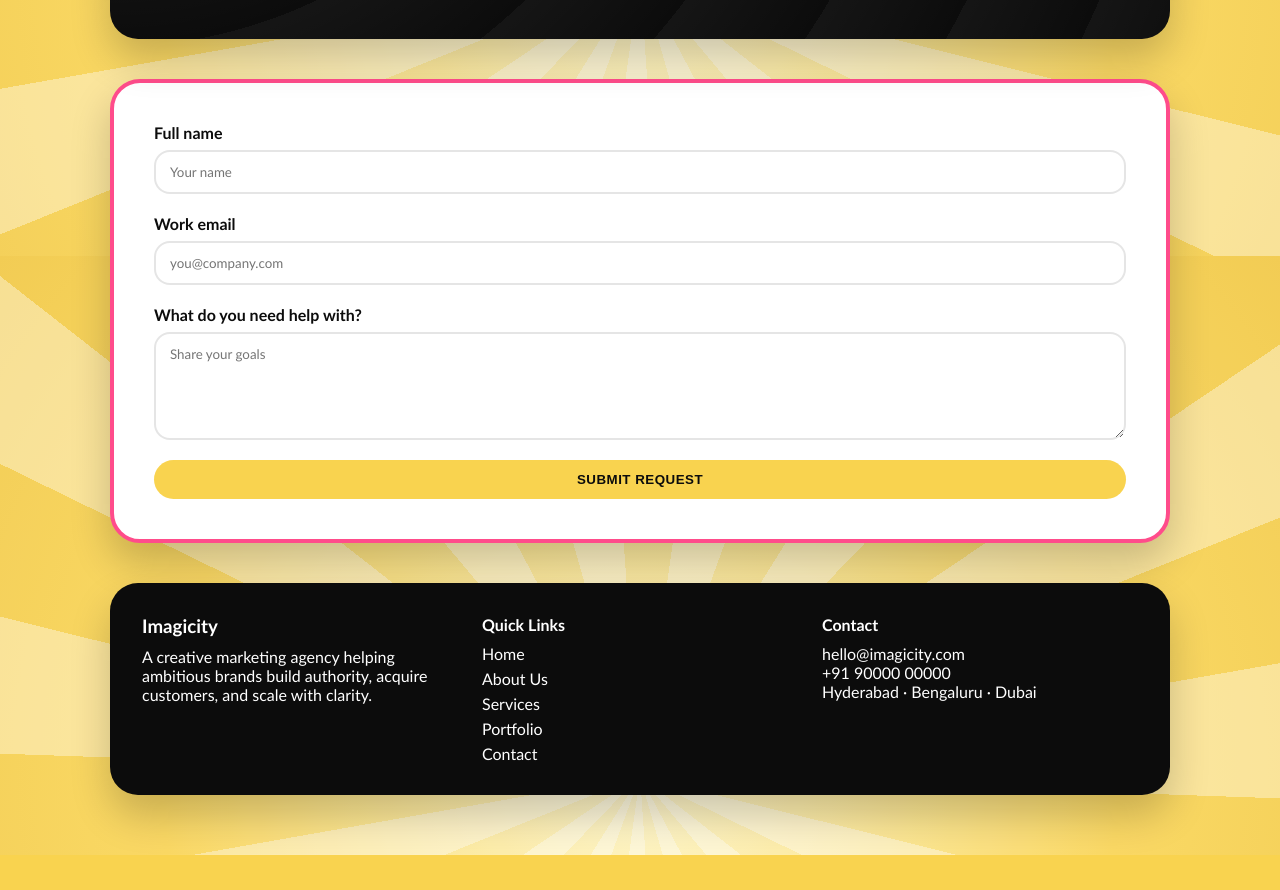
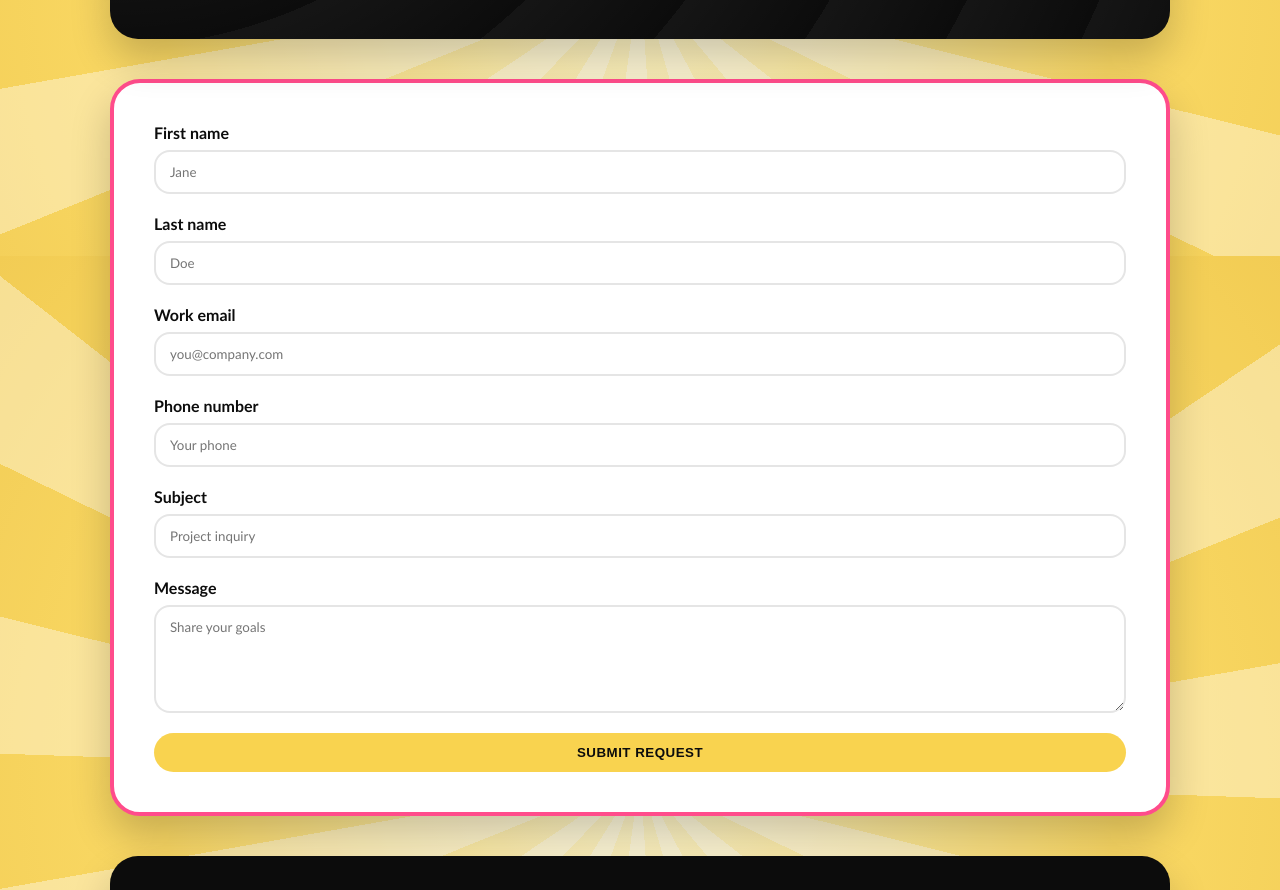
Before and after one commit to imagicity-stack/imagweb, a Next.js app: page /contact in a window 1280 px wide. Shown: the part 544-1434 px from the top of the page. Before the commit the page ends 1399 px from the top, so only its background shows below. Built offline with nearby package versions, Linux system fonts and the light colour scheme.

Commit message:
Add server email contact form handling

```diff
--- /dev/null
+++ b/lib/mailer.js
@@ -0,0 +1,64 @@
+import nodemailer from "nodemailer";
+
+/*
+Required env vars: SMTP_HOST SMTP_PORT SMTP_USER SMTP_PASS MAIL_TO.
+Vercel needs redeploy after env changes.
+*/
+
+const sanitize = (value) => {
+  if (!value) {
+    return "";
+  }
+  return String(value)
+    .replace(/&/g, "&amp;")
+    .replace(/</g, "&lt;")
+    .replace(/>/g, "&gt;")
+    .replace(/\"/g, "&quot;")
+    .replace(/'/g, "&#39;");
+};
+
+export const sendContactMail = async ({
+  name,
+  email,
+  phone,
+  subject,
+  message,
+  sourceUrl
+}) => {
+  const transporter = nodemailer.createTransport({
+    host: process.env.SMTP_HOST,
+    port: Number(process.env.SMTP_PORT || 587),
+    secure: false,
+    auth: {
+      user: process.env.SMTP_USER,
+      pass: process.env.SMTP_PASS
+    }
+  });
+
+  const safeName = sanitize(name);
+  const safeEmail = sanitize(email);
+  const safePhone = sanitize(phone);
+  const safeSubject = sanitize(subject);
+  const safeMessage = sanitize(message).replace(/\n/g, "<br />");
+  const safeSourceUrl = sanitize(sourceUrl);
+
+  const html = `
+    <div>
+      <h2>New Contact Form Submission</h2>
+      <p><strong>Name:</strong> ${safeName}</p>
+      <p><strong>Email:</strong> ${safeEmail}</p>
+      <p><strong>Phone:</strong> ${safePhone}</p>
+      <p><strong>Subject:</strong> ${safeSubject}</p>
+      <p><strong>Message:</strong><br />${safeMessage}</p>
+      ${safeSourceUrl ? `<p><strong>Source:</strong> ${safeSourceUrl}</p>` : ""}
+    </div>
+  `;
+
+  await transporter.sendMail({
+    from: `IMAGICITY Website <${process.env.SMTP_USER}>`,
+    to: process.env.MAIL_TO,
+    subject: "New Contact Form Submission | IMAGICITY",
+    replyTo: safeEmail,
+    html
+  });
+};
--- a/package.json
+++ b/package.json
@@ -9,6 +9,7 @@
   },
   "dependencies": {
     "next": "14.2.5",
+    "nodemailer": "^7.0.12",
     "react": "18.3.1",
     "react-dom": "18.3.1"
   }
--- /dev/null
+++ b/pages/api/contact.js
@@ -0,0 +1,85 @@
+import { sendContactMail } from "../../lib/mailer";
+
+const requestLog = new Map();
+const oneHourMs = 60 * 60 * 1000;
+const maxRequests = 5;
+
+const getClientIp = (req) => {
+  const forwardHeader = `x${String.fromCharCode(45)}forwarded${String.fromCharCode(45)}for`;
+  const forwarded = req.headers[forwardHeader];
+  if (forwarded) {
+    return String(forwarded).split(",")[0].trim();
+  }
+  return req.socket?.remoteAddress || "unknown";
+};
+
+const validatePayload = (payload) => {
+  const errors = {};
+  if (!payload.name) {
+    errors.name = "Name is required.";
+  }
+  if (!payload.email) {
+    errors.email = "Email is required.";
+  }
+  if (!payload.phone) {
+    errors.phone = "Phone number is required.";
+  }
+  if (!payload.subject) {
+    errors.subject = "Subject is required.";
+  }
+  if (!payload.message) {
+    errors.message = "Message is required.";
+  }
+  return errors;
+};
+
+const isRateLimited = (ip) => {
+  const now = Date.now();
+  const entries = requestLog.get(ip) || [];
+  const recentEntries = entries.filter((timestamp) => now - timestamp < oneHourMs);
+  requestLog.set(ip, recentEntries);
+  if (recentEntries.length >= maxRequests) {
+    return true;
+  }
+  recentEntries.push(now);
+  requestLog.set(ip, recentEntries);
+  return false;
+};
+
+export default async function handler(req, res) {
+  if (req.method !== "POST") {
+    res.setHeader("Allow", ["POST"]);
+    return res.status(405).json({ ok: false, message: "Method not allowed." });
+  }
+
+  if (isRateLimited(getClientIp(req))) {
+    return res.status(429).json({ ok: false, message: "Rate limit exceeded." });
+  }
+
+  const { name, email, phone, subject, message } = req.body || {};
+  const errors = validatePayload({
+    name: name?.trim(),
+    email: email?.trim(),
+    phone: phone?.trim(),
+    subject: subject?.trim(),
+    message: message?.trim()
+  });
+
+  if (Object.keys(errors).length > 0) {
+    return res.status(400).json({ ok: false, errors });
+  }
+
+  try {
+    await sendContactMail({
+      name: name.trim(),
+      email: email.trim(),
+      phone: phone.trim(),
+      subject: subject.trim(),
+      message: message.trim(),
+      sourceUrl: req.headers.referer || ""
+    });
+    return res.status(200).json({ ok: true });
+  } catch (error) {
+    return res.status(500).json({ ok: false, message: "Server error." });
+  }
+}
--- a/pages/contact.js
+++ b/pages/contact.js
@@ -1,6 +1,77 @@
+import { useState } from "react";
+
 import Layout from "../components/Layout";
 
 export default function ContactPage() {
+  const [formState, setFormState] = useState({
+    firstName: "",
+    lastName: "",
+    email: "",
+    phone: "",
+    subject: "",
+    message: ""
+  });
+  const [status, setStatus] = useState({
+    state: "idle",
+    message: ""
+  });
+
+  const handleChange = (event) => {
+    const { name, value } = event.target;
+    setFormState((prev) => ({ ...prev, [name]: value }));
+  };
+
+  const handleSubmit = async (event) => {
+    event.preventDefault();
+    setStatus({ state: "loading", message: "" });
+
+    const payload = {
+      name: `${formState.firstName} ${formState.lastName}`.trim(),
+      email: formState.email.trim(),
+      phone: formState.phone.trim(),
+      subject: formState.subject.trim(),
+      message: formState.message.trim()
+    };
+
+    const contentTypeHeader = `Content${String.fromCharCode(45)}Type`;
+    try {
+      const response = await fetch("/api/contact", {
+        method: "POST",
+        headers: {
+          [contentTypeHeader]: "application/json"
+        },
+        body: JSON.stringify(payload)
+      });
+
+      if (!response.ok) {
+        const data = await response.json().catch(() => ({}));
+        setStatus({
+          state: "error",
+          message: data.message || "Something went wrong. Please try again soon."
+        });
+        return;
+      }
+
+      setStatus({
+        state: "success",
+        message: "Thanks for reaching out. We will respond soon."
+      });
+      setFormState({
+        firstName: "",
+        lastName: "",
+        email: "",
+        phone: "",
+        subject: "",
+        message: ""
+      });
+    } catch (error) {
+      setStatus({
+        state: "error",
+        message: "Something went wrong. Please try again soon."
+      });
+    }
+  };
+
   return (
     <Layout>
       <section className="hero compact">
@@ -29,21 +100,80 @@ export default function ContactPage() {
       </section>
 
       <section className="section-card">
-        <form className="contact-form">
+        <form className="contact-form" onSubmit={handleSubmit}>
           <label>
-            Full name
-            <input type="text" placeholder="Your name" />
+            First name
+            <input
+              type="text"
+              name="firstName"
+              placeholder="Jane"
+              value={formState.firstName}
+              onChange={handleChange}
+              required
+            />
+          </label>
+          <label>
+            Last name
+            <input
+              type="text"
+              name="lastName"
+              placeholder="Doe"
+              value={formState.lastName}
+              onChange={handleChange}
+              required
+            />
           </label>
           <label>
             Work email
-            <input type="email" placeholder="you@company.com" />
+            <input
+              type="email"
+              name="email"
+              placeholder="you@company.com"
+              value={formState.email}
+              onChange={handleChange}
+              required
+            />
           </label>
           <label>
-            What do you need help with?
-            <textarea rows="5" placeholder="Share your goals" />
+            Phone number
+            <input
+              type="tel"
+              name="phone"
+              placeholder="Your phone"
+              value={formState.phone}
+              onChange={handleChange}
+              required
+            />
           </label>
-          <button type="submit" className="button-primary">
-            Submit request
+          <label>
+            Subject
+            <input
+              type="text"
+              name="subject"
+              placeholder="Project inquiry"
+              value={formState.subject}
+              onChange={handleChange}
+              required
+            />
+          </label>
+          <label>
+            Message
+            <textarea
+              rows="5"
+              name="message"
+              placeholder="Share your goals"
+              value={formState.message}
+              onChange={handleChange}
+              required
+            />
+          </label>
+          {status.message ? <p>{status.message}</p> : null}
+          <button
+            type="submit"
+            className="button-primary"
+            disabled={status.state === "loading"}
+          >
+            {status.state === "loading" ? "Sending..." : "Submit request"}
           </button>
         </form>
       </section>
```
Also changed, not shown: 1 other file (tests, documents, lock files or other folders).
